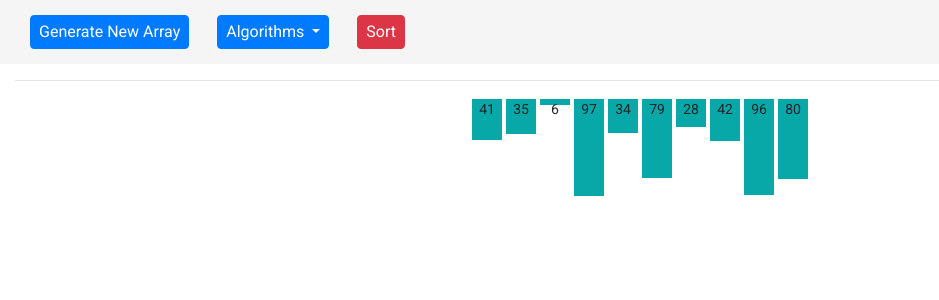
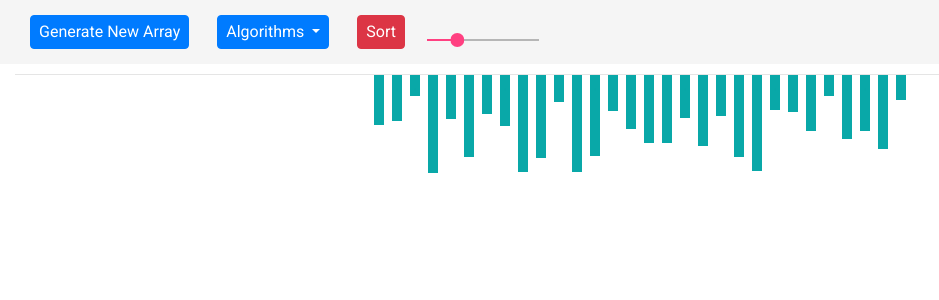
Before and after one commit to JahanU/algorithm-visualizer, an Angular app: page / in a window 1280 px wide. Shown: the top 300 px of the page, without its empty margins (0-939 px from the left). Built offline with nearby package versions, Linux system fonts and the light colour scheme.

Commit message:
slider, dynamic arrays, buttons

```diff
--- a/src/app/algorithm-visualizer/algorithm-visualizer.component.html
+++ b/src/app/algorithm-visualizer/algorithm-visualizer.component.html
@@ -37,6 +37,15 @@
   <button type="button" class="btn btn-danger" (click)="startSorting()">
     Sort
   </button>
+
+  <mat-slider
+    thumbLabel
+    tickInterval="auto"
+    min="4"
+    max="100"
+    (input)="pitch($event)"
+    value="{{ arrService.numbers.length }}"
+  ></mat-slider>
 </mat-toolbar>
 
 <div class="container-fluid">
@@ -51,7 +60,7 @@
             'background-color': setBarColors(num.colour)
           }"
         >
-          {{ num.value }}</span
+          .</span
         >
       </p>
     </div>
--- a/src/app/algorithm-visualizer/algorithm-visualizer.component.scss
+++ b/src/app/algorithm-visualizer/algorithm-visualizer.component.scss
@@ -7,8 +7,9 @@
 }
 
 .array-element {
-  width: 30px;
-  margin: 2px;
+  width: 10px;
+  margin: 0px 4px 0px 4px;
+  color: rgb(9, 168, 168);
   display: inline-block;
 }
 
@@ -20,3 +21,11 @@ button {
 .mat-form-field.mat-select {
   background: #fff;
 }
+
+hr {
+  margin: 10px 0px 0px 0px;
+}
+
+mat-slider {
+  margin-top: 16px;
+}
--- a/src/app/algorithm-visualizer/algorithm-visualizer.component.ts
+++ b/src/app/algorithm-visualizer/algorithm-visualizer.component.ts
@@ -33,9 +33,15 @@ export class AlgorithmVisualizerComponent implements OnInit {
     return colour;
   }
 
+  pitch(event: any) {
+    console.log(event.value);
+    this.arrService.arrayLength = event.value;
+    this.arrService.resetArray();
+  }
+
   startSorting() {
     // TODO: Use Enum later
-    if (this.selectedAlgorithm.includes('bubble')) {
+    if (this.selectedAlgorithm.includes('Bubble')) {
       this.bubbleSort();
     } else {
       this.mergeSort();
--- a/src/app/algorithm-visualizer/algorithms/merge-sort.ts
+++ b/src/app/algorithm-visualizer/algorithms/merge-sort.ts
@@ -19,7 +19,6 @@ export class MergeSort {
 
   merge(array, left, mid, right): void {
     let aux = [...array];
-
     let midIndex = mid + 1;
     let leftIndex = left;
 
@@ -44,7 +43,6 @@ export class MergeSort {
   mergeSortAnimation(): void {
     let animations = setInterval(() => {
       const action: animationValues = this.animations.shift();
-      console.log('animations: ', this.animations);
       if (action) this.arrService.numbers[action.index].value = action.value;
       else {
         clearInterval(animations);
--- a/src/app/app.module.ts
+++ b/src/app/app.module.ts
@@ -7,6 +7,7 @@ import { BrowserAnimationsModule } from '@angular/platform-browser/animations';
 import { AlgorithmVisualizerComponent } from './algorithm-visualizer/algorithm-visualizer.component';
 import { MatSelectModule } from '@angular/material/select';
 import { BsDropdownModule } from 'ngx-bootstrap/dropdown';
+import { MatSliderModule } from '@angular/material/slider';
 
 @NgModule({
   declarations: [AppComponent, AlgorithmVisualizerComponent],
@@ -15,6 +16,7 @@ import { BsDropdownModule } from 'ngx-bootstrap/dropdown';
     MatToolbarModule,
     MatIconModule,
     MatSelectModule,
+    MatSliderModule,
     BrowserAnimationsModule,
     BsDropdownModule.forRoot(),
   ],
--- a/src/app/shared/arrays.service.ts
+++ b/src/app/shared/arrays.service.ts
@@ -4,7 +4,7 @@ import { ArrayBars } from '../models/ArrayBars';
   providedIn: 'root',
 })
 export class ArraysService {
-  ARRAY_LENGTH: number = 10;
+  public arrayLength: number = 30;
   ANIMATION_SPEED: number = 10;
   completedAnimation = [];
   numbers: ArrayBars[];
@@ -13,8 +13,8 @@ export class ArraysService {
 
   resetArray() {
     this.numbers = [];
-    for (let i = 0; i < this.ARRAY_LENGTH; i++) {
-      let randInt = this.randomInteger(5, 100);
+    for (let i = 0; i < this.arrayLength; i++) {
+      let randInt = this.randomInteger(20, 100);
       this.numbers.push({ value: randInt, colour: 'rgb(9, 168, 168)' });
     }
   }
```
